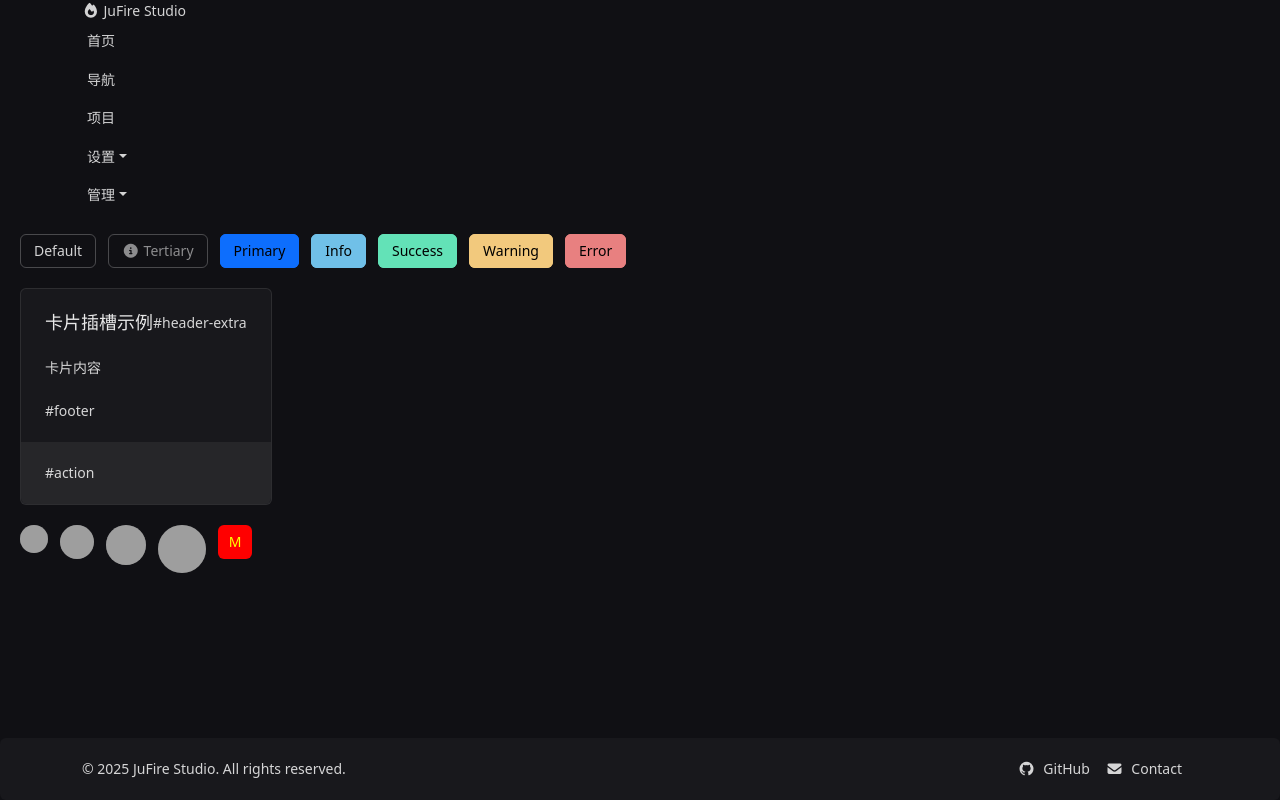
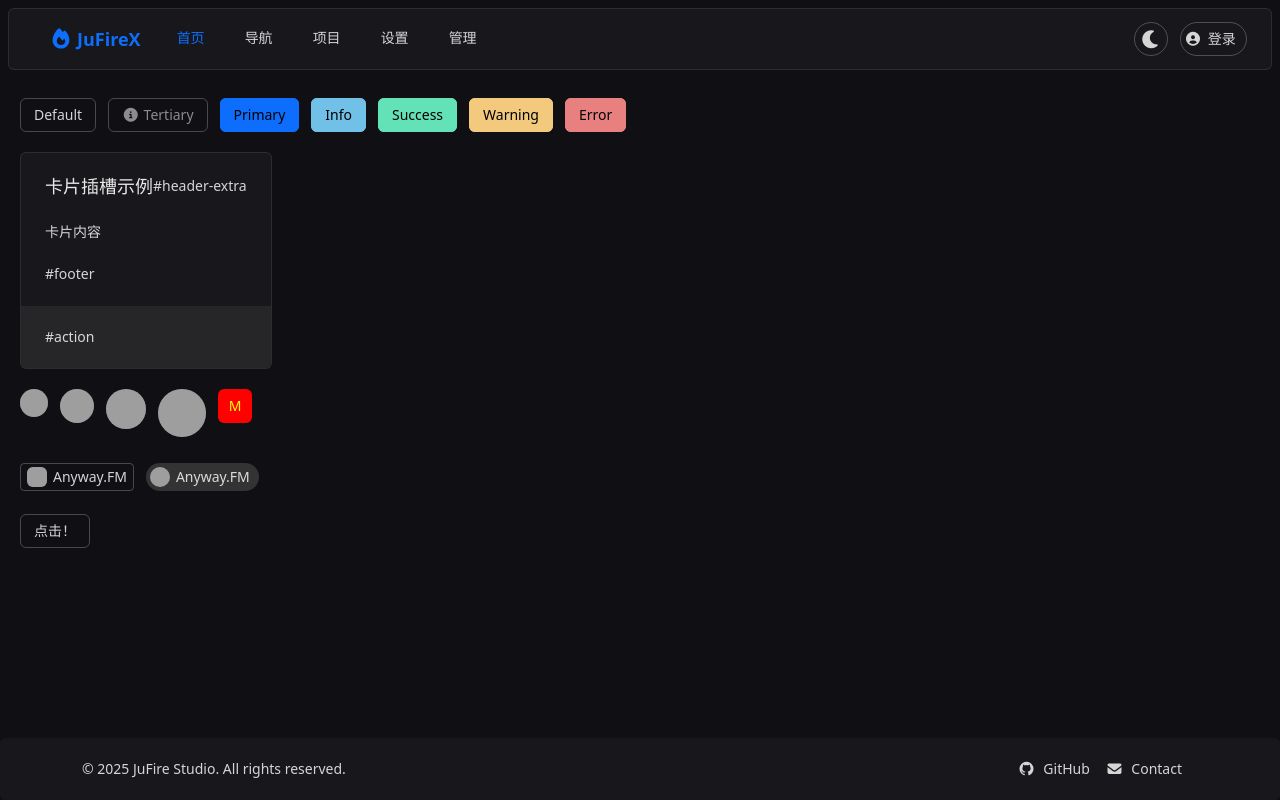
Before and after one commit to Churk-Ben/JuFireX-v3, a Vue app in the folder frontend/: page / in a window 1280 px wide. Built offline with nearby package versions, Linux system fonts and the light colour scheme; grey boxes are pictures that could not be loaded.

Commit message:
feat: 更新导航栏和主页，添加主题切换功能，优化样式和结构

```diff
--- a/frontend/src/App.vue
+++ b/frontend/src/App.vue
@@ -1,6 +1,7 @@
 <template>
-  <n-config-provider :theme="darkTheme" :theme-overrides="themeOverrides">
+  <n-config-provider :theme-overrides="themeOverrides" :theme="darkTheme">
     <n-global-style />
+    <n-message-provider>
       <div class="layout">
         <NavBar />
         <section class="content">
@@ -8,6 +9,7 @@
         </section>
         <AppFooter />
       </div>
+    </n-message-provider>
   </n-config-provider>
 </template>
 
@@ -19,6 +21,7 @@ import {
   darkTheme,
   NConfigProvider,
   NGlobalStyle,
+  NMessageProvider,
   GlobalThemeOverrides,
 } from 'naive-ui'
 
--- a/frontend/src/components/NavBar.vue
+++ b/frontend/src/components/NavBar.vue
@@ -1,66 +1,158 @@
 <template>
-  <nav>
-    <div class="container">
-      <a class="navbar-brand" href="#">
-        <i class="fas fa-fire me-1"></i>JuFire Studio
-      </a>
+  <n-flex>
+    <n-card class="m-2">
+      <div class="bar d-flex flex-row justify-content-between align-items-center">
+        <div class="d-flex align-items-center">
+          <router-link to="/" class="brand d-flex align-items-center mx-3">
+            <img class="logo me-1" src="@/assets/logo.svg" alt="JuFireX" />
+            <span class="name">JuFireX</span>
+          </router-link>
 
-      <div class="navbarNav">
-        <ul class="navbar-nav me-auto">
-          <li class="nav-item" style="margin: 0 5px">
-            <a class="nav-link" href="#">首页</a>
-          </li>
+          <div class="menu">
+            <n-menu v-model:value="activeKey" mode="horizontal" :options="menuOptions" @update:value="handleMenuSelect"
+              responsive />
+          </div>
+        </div>
 
-          <li class="nav-item" style="margin: 0 5px">
-            <a class="nav-link" href="#">导航</a>
-          </li>
+        <div class="action">
+          <n-space>
+            <n-button ghost circle @click="handleThemeChange">
+              <template #icon>
+                <i class="fas fa-moon"></i>
+              </template>
+            </n-button>
 
-          <li class="nav-item" style="margin: 0 5px">
-            <a class="nav-link" href="#">项目</a>
-          </li>
+            <n-tag v-if="false" ghost size="large" round>
+              Aurore
+              <template #avatar>
+                <n-avatar src="https://cdnimg103.lizhi.fm/user/2017/02/04/2583325032200238082_160x160.jpg" />
+              </template>
+            </n-tag>
 
-          <li class="nav-item dropdown" style="margin: 0 5px">
-            <a class="nav-link dropdown-toggle">设置</a>
-            <ul class="dropdown-menu" aria-labelledby="navbarDropdown">
-              <li>
-                <a class="dropdown-item" href="#">工作室</a>
-              </li>
-              <li>
-                <a class="dropdown-item" href="#">仪表盘</a>
-              </li>
-              <li>
-                <a class="dropdown-item" href="#">所有设置</a>
-              </li>
-              <li>
-                <hr class="dropdown-divider" />
-              </li>
-              <li>
-                <a class="dropdown-item text-danger" href="#">退出登录</a>
-              </li>
-            </ul>
-          </li>
-
-          <li class="nav-item dropdown" style="margin: 0 5px">
-            <a class="nav-link dropdown-toggle">管理</a>
-            <ul class="dropdown-menu" aria-labelledby="navbarDropdown">
-              <li>
-                <a class="dropdown-item" href="#">项目管理</a>
-              </li>
-              <li>
-                <a class="dropdown-item" href="#">导航管理</a>
-              </li>
-              <li>
-                <a class="dropdown-item" href="#">用户管理</a>
-              </li>
-            </ul>
-          </li>
-        </ul>
+            <n-tag v-else ghost size="large" round>
+              登录
+              <template #avatar>
+                <i class="fas fa-user-circle"></i>
+              </template>
+            </n-tag>
+          </n-space>
+        </div>
       </div>
-    </div>
-  </nav>
-
+    </n-card>
+  </n-flex>
 </template>
 
 <script setup lang="ts">
-import { } from 'naive-ui'
+import { NButton, NSpace, NMenu, NCard, NFlex, NTag, NAvatar } from 'naive-ui'
+import type { MenuOption } from 'naive-ui'
+import { useMessage } from 'naive-ui'
+import { useRouter } from 'vue-router'
+import { ref } from 'vue'
+import { useOsTheme, lightTheme, darkTheme } from 'naive-ui'
+
+const message = useMessage()
+const router = useRouter()
+const activeKey = ref<string>('/')
+const osTheme = useOsTheme()
+
+// 主题切换
+function handleThemeChange() {
+
+}
+
+// 主菜单选项
+const menuOptions: MenuOption[] = [
+  {
+    label: '首页',
+    key: '/'
+  },
+  {
+    label: '导航',
+    key: '/navigation'
+  },
+  {
+    label: '项目',
+    key: '/project'
+  },
+  {
+    label: '设置',
+    key: 'setting',
+    children: [
+      {
+        label: '工作室',
+        key: '/setting/studio'
+      },
+      {
+        label: '个性化',
+        key: '/setting/preference' // 仪表盘和主题等外观,展示设置
+      },
+      {
+        label: '账户',
+        key: '/setting/account' // 关乎账户信息,登录状态等
+      },
+      {
+        type: 'divider',
+        key: 'divider'
+      },
+      {
+        label: '退出登录',
+        key: '/logout'
+      }
+    ]
+  },
+  {
+    label: '管理',
+    key: 'admin',
+    children: [
+      {
+        label: '用户管理',
+        key: '/admin/user'
+      },
+      {
+        label: '项目管理',
+        key: '/admin/project'
+      },
+      {
+        label: '导航管理',
+        key: '/admin/navigation'
+      }
+    ]
+  }
+]
+
+
+// 处理主菜单选择
+function handleMenuSelect(key: string) {
+  activeKey.value = key
+  if (key.startsWith('/')) {
+    router.push(key)
+  }
+  message.info(`导航到: ${key}`)
+}
 </script>
+
+<style scoped>
+.bar {
+  height: 20px;
+}
+
+.brand {
+  min-width: fit-content;
+  text-decoration: none;
+  transition: all 0.3s ease;
+}
+
+.logo {
+  width: 24px;
+  height: 24px;
+}
+
+.name {
+  font-size: 18px;
+  font-weight: 600;
+}
+
+.action {
+  min-width: fit-content;
+}
+</style>
--- a/frontend/src/views/Home.vue
+++ b/frontend/src/views/Home.vue
@@ -49,10 +49,97 @@
     </n-avatar>
   </n-space>
 
+  <n-space>
+    <n-tag>
+      Anyway.FM
+      <template #avatar>
+        <n-avatar src="https://cdnimg103.lizhi.fm/user/2017/02/04/2583325032200238082_160x160.jpg" />
+      </template>
+    </n-tag>
+    <n-tag round :bordered="false">
+      Anyway.FM
+      <template #avatar>
+        <n-avatar src="https://cdnimg103.lizhi.fm/user/2017/02/04/2583325032200238082_160x160.jpg" />
+      </template>
+    </n-tag>
+  </n-space>
+
+  <n-space>
+    <n-dropdown trigger="click" :options="options" @select="handleSelect">
+      <n-button>点击！</n-button>
+    </n-dropdown>
+  </n-space>
+
 </template>
 
 <script setup lang="ts">
-import { NButton, NSpace, NCard, NAvatar } from 'naive-ui'
+import { NButton, NSpace, NCard, NAvatar, NTag, NDropdown } from 'naive-ui'
+import { useMessage } from 'naive-ui'
+import { ref } from 'vue'
+
+const message = useMessage()
+const showDropdown = ref(false)
+
+const options = [
+  {
+    label: '首页',
+    key: '/home'
+  },
+  {
+    label: '导航',
+    key: '/navigation'
+  },
+  {
+    label: '项目',
+    key: '/project'
+  },
+  {
+    label: '设置',
+    key: 'setting',
+    children: [
+      {
+        label: '工作室',
+        key: '/setting/studio'
+      },
+      {
+        label: '个性化',
+        key: '/setting/preference' // 仪表盘和主题等外观,展示设置
+      },
+      {
+        label: '账户',
+        key: '/setting/account' // 关乎账户信息,登录状态等
+      },
+      // divider
+      {
+        label: '退出登录',
+        key: '/logout'
+      }
+    ]
+  },
+  {
+    label: '管理',
+    key: 'admin',
+    children: [
+      {
+        label: '用户管理',
+        key: '/admin/user'
+      },
+      {
+        label: '项目管理',
+        key: '/admin/project'
+      },
+      {
+        label: '导航管理',
+        key: '/admin/navigation'
+      }
+    ]
+  }
+]
+
+
+function handleSelect(key: string | number) {
+  message.info(String(key))
+}
 </script>
 
 <style scoped>
```
Also changed, not shown: frontend/src/assets/logo.svg. Lines whose indentation alone changed are shown as unchanged.
